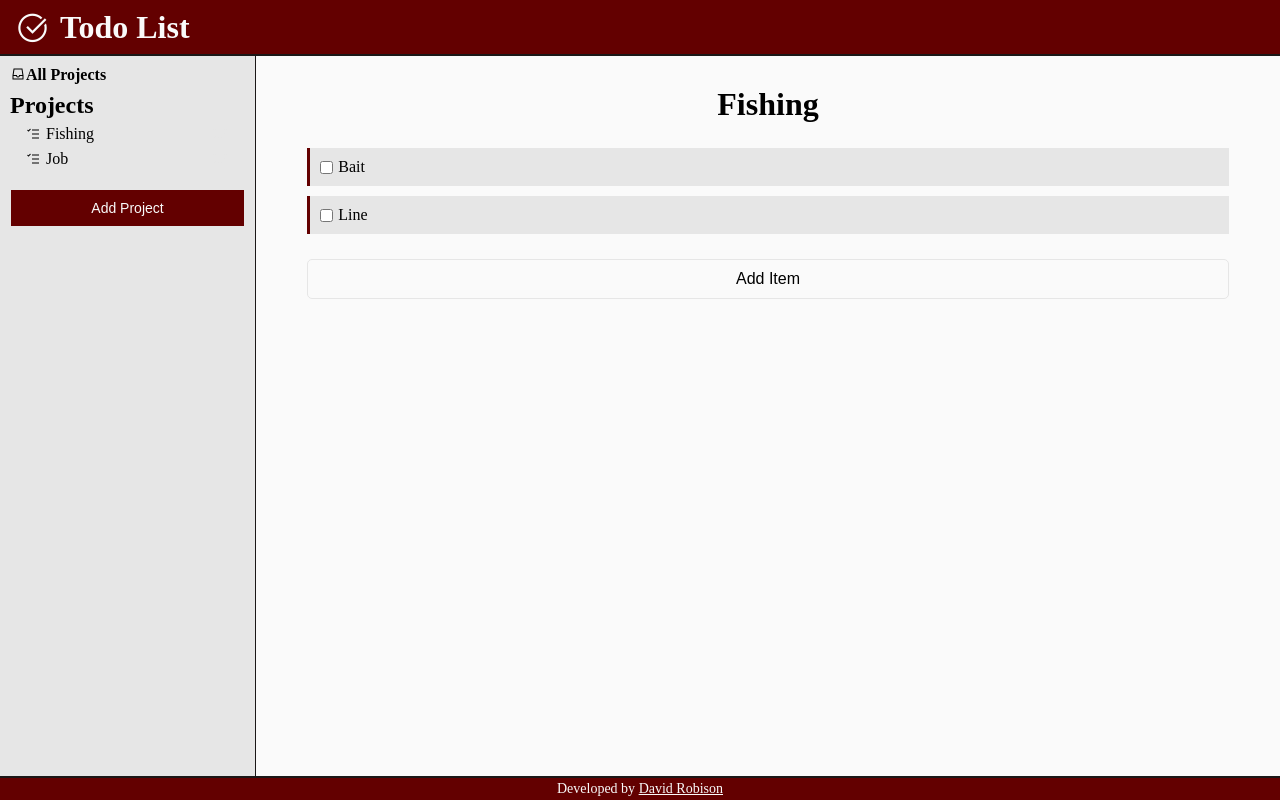
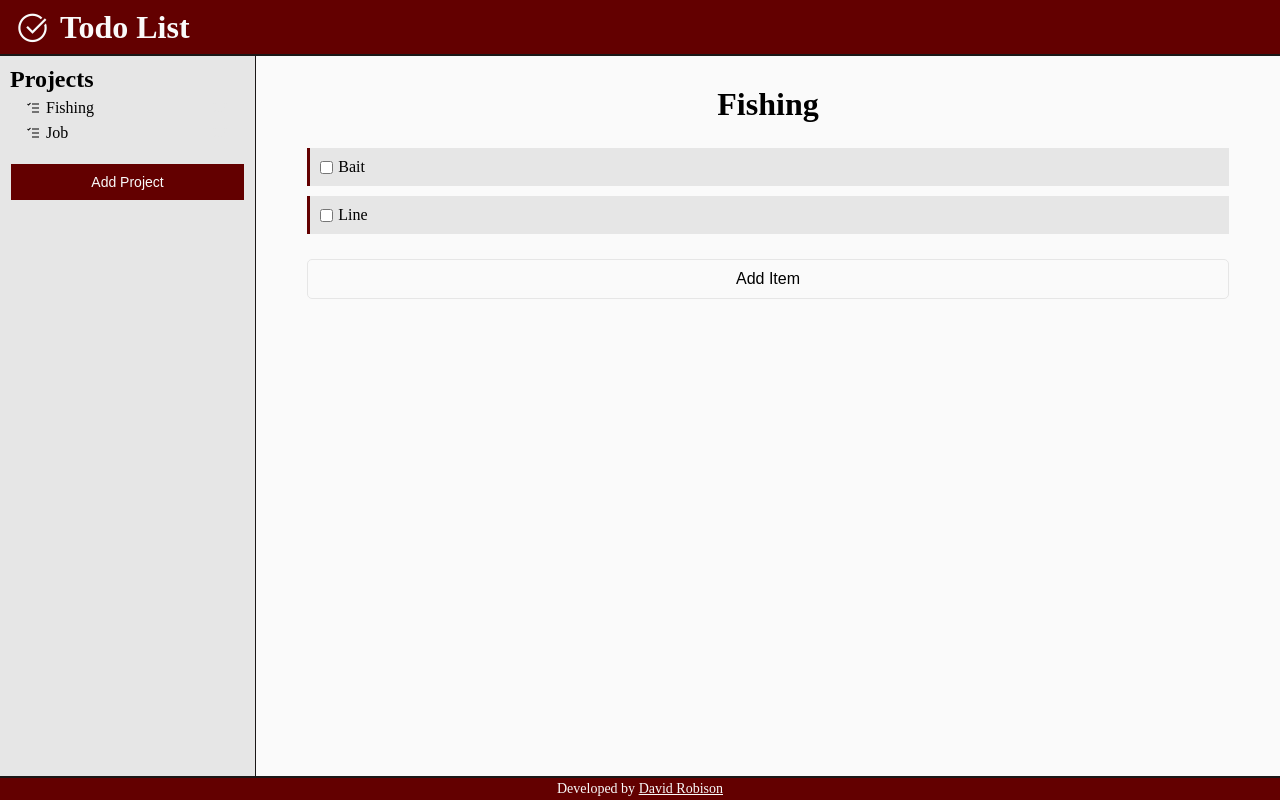
Before and after one commit to robisonwebdev/todo-react, a React (Create React App) app: page / in a window 1280 px wide. Built offline with nearby package versions, Linux system fonts and the light colour scheme.

Commit message:
Removed all projects icon

```diff
--- a/src/components/ProjectsContainer.js
+++ b/src/components/ProjectsContainer.js
@@ -36,7 +36,6 @@ const ProjectsContainer = ({ projects, addProject, deleteProject, viewProject })
 
     return (
         <div id='ProjectsContainer'>
-            <i className="las la-inbox">All Projects</i>
             <div className='projects'>
                 <h2>Projects</h2>
                 {projectsMap}
```
